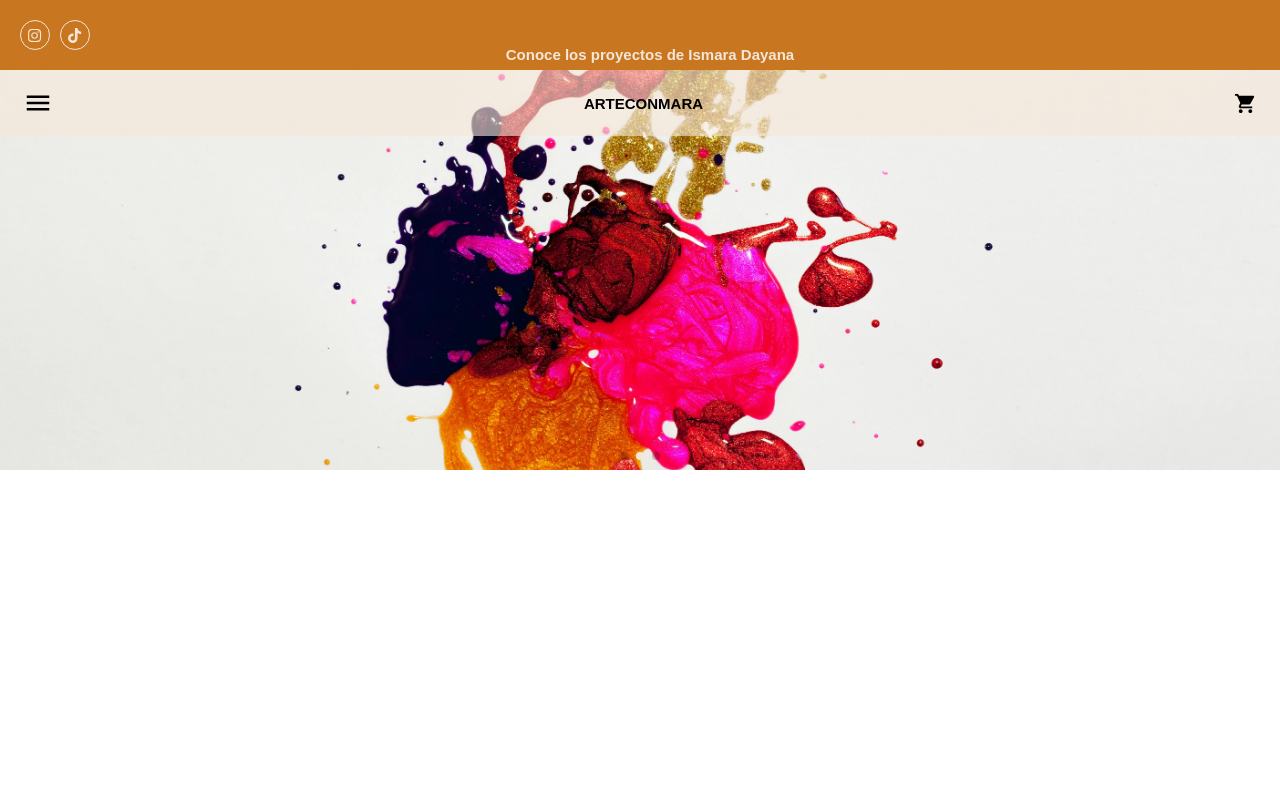
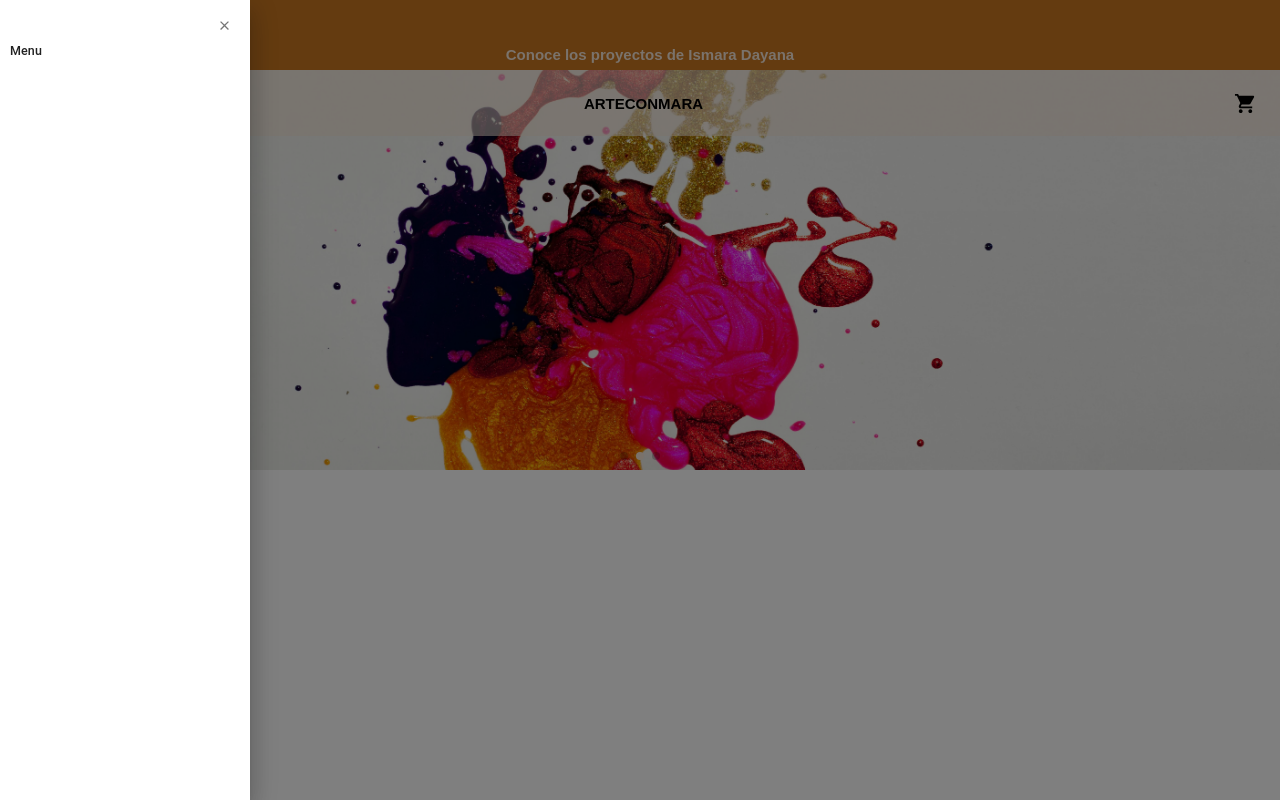
Before and after one commit to jhoneduardmoreno/art-ecommerce-frontend, a React (Vite) app: page / in a window 1280 px wide. Both pictures are taken after a click on the button 38 px from the left and 103 px from the top of the page. Built offline with nearby package versions, Linux system fonts and the light colour scheme.

Commit message:
Add drawer

```diff
--- a/src/components/Menu/index.tsx
+++ b/src/components/Menu/index.tsx
@@ -1,20 +1,43 @@
 import MenuIcon from '@mui/icons-material/Menu';
-import { IconButton } from '@mui/material';
+import { IconButton, Drawer, Box, Typography } from '@mui/material';
 import styles from './Menu.module.scss';
 import ShoppingCartIcon from '@mui/icons-material/ShoppingCart';
+import { useState } from 'react';
+import CloseIcon from '@mui/icons-material/Close';
 
 export const Menu = () => {
+  const [openMenu, setOpenMenu] = useState(false);
+
+  const handleOpenMenu = () => {
+    setOpenMenu(true);
+  };
+
+  const handleCloseMenu = () => {
+    setOpenMenu(false);
+  };
+
   return (
     <div className={styles.container}>
-        <IconButton onClick={() => console.log('Opening menu')}>
-            <MenuIcon sx={{fontSize: '3rem', color: '#000'}} />
-        </IconButton>
-        <div className={styles.logo}>
-            ARTECONMARA
-        </div>
-        <IconButton onClick={() => console.log('Opening cart')}>
-            <ShoppingCartIcon sx={{fontSize: '2.3rem', color: '#000'}} />
-        </IconButton>
+      <IconButton onClick={handleOpenMenu}>
+        <MenuIcon sx={{ fontSize: '3rem', color: '#000' }} />
+      </IconButton>
+      <div className={styles.logo}>ARTECONMARA</div>
+      <IconButton onClick={() => console.log('Opening cart')}>
+        <ShoppingCartIcon sx={{ fontSize: '2.3rem', color: '#000' }} />
+      </IconButton>
+
+      <Drawer anchor="left" open={openMenu} onClose={handleCloseMenu}>
+        <Box sx={{ width: 250, padding: '1rem' }}>
+          <Box sx={{ display: 'flex', justifyContent: 'flex-end' }}>
+            <IconButton onClick={handleCloseMenu}>
+              <CloseIcon />
+            </IconButton>
+          </Box>
+          <Typography variant="h6" sx={{ marginBottom: '1rem' }}>
+            Menu
+          </Typography>
+        </Box>
+      </Drawer>
     </div>
-  )
-}
+  );
+};
```
